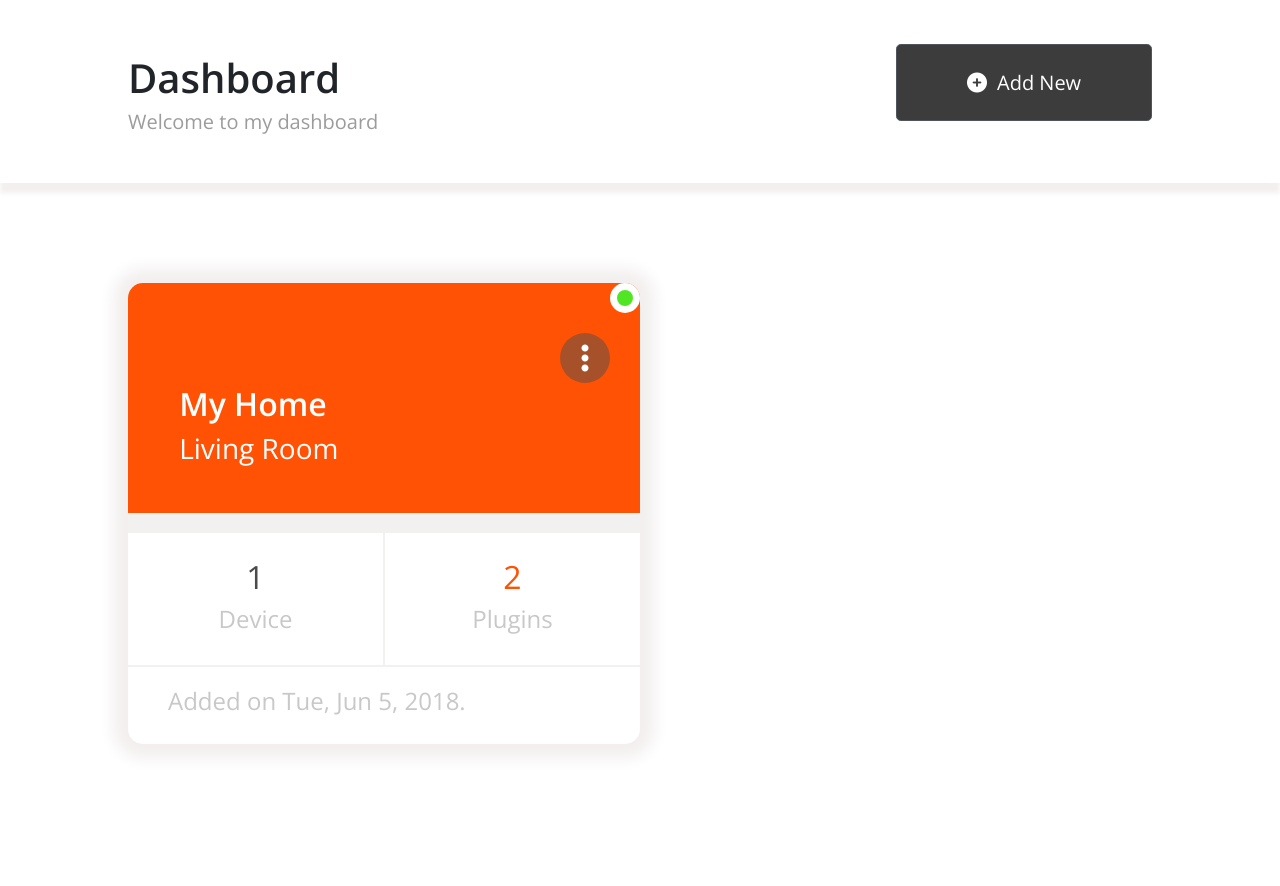
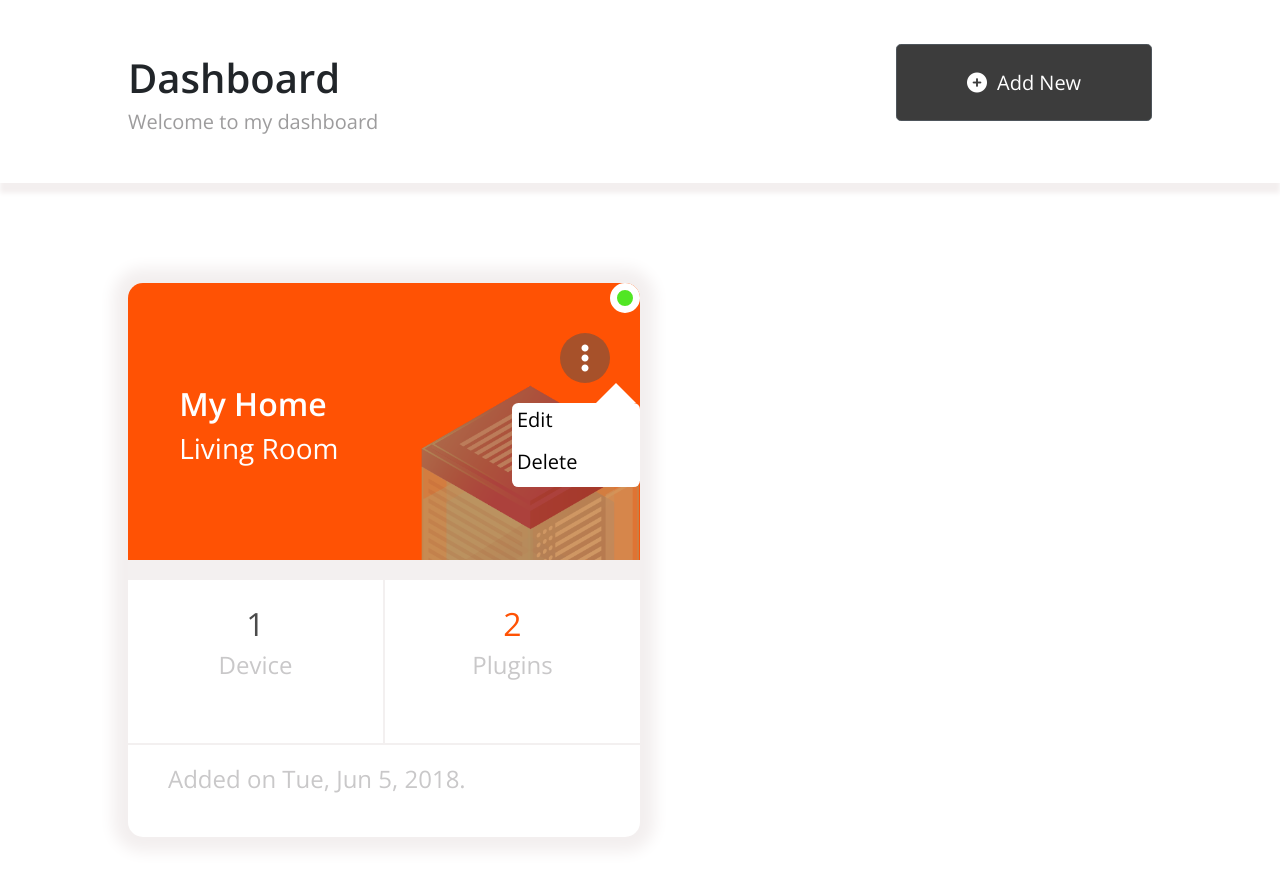
Before and after one commit to schwarro/quartic, a plain HTML site: page index.html in a window 1280 px wide. Before the commit the page ends 800 px from the top, so only its background shows below. Drawn offline with nearby package versions, Linux system fonts and the light colour scheme.

Commit message:
cropped image and styled

```diff
--- a/css/styles.css
+++ b/css/styles.css
@@ -85,10 +85,19 @@
     }
 
     .circles {
-      grid-area: 1 / 2 / 2 / 3;
+      grid-area: 1 / 1 / 2 / 3;
       display: flex;
       flex-direction: column;
       align-items: flex-end;
+      /* background-image: url('../img/mainAlt.png'); */
+    }
+
+    .image {
+      grid-column-start: 3;
+      grid-column-end: 6;
+      width: 50%;
+      opacity: 0.4;
+      z-index: 100;
     }
 
     /*styling the kebab*/
@@ -165,13 +174,14 @@
     /*styling the speech-bubble*/
 
     #speechBubble {
-    	position: relative;
+    	position: absolute;
     	background: #fff;
     	border-radius: .4em;
-      margin-top: 25px;
-      margin-right: 23px;
-      width: 60%;
-      display: none;
+      width: 10%;
+      /* display: none; */
+      z-index: 200;
+      margin-top: 120px;
+      margin-left: -30px;
     }
 
     #speechBubble:after {
@@ -184,7 +194,7 @@
     	border: 20px solid transparent;
     	border-bottom-color: #fff;
     	border-top: 0;
-    	margin-left: 30px;
+    	margin-left: 20px;
     	margin-top: -20px;
     }
 
@@ -197,11 +207,6 @@
       text-decoration: none;
     }
 
-    /* img {
-      position: absolute;
-      clip: rect(0px, 830px, 275px, 525px);
-    } */
-
 
 /* Small devices (landscape phones, 576px and up)
 @media (max-width: 576px) { ... } */
--- a/index.html
+++ b/index.html
@@ -31,7 +31,9 @@
   <!--Dashboard area  -->
   <main>
     <div class="wrapper">
+
       <div class="room">
+
         <div class="roomHeader">
           <div class="text">
             <h2>My Home</h2>
@@ -42,7 +44,6 @@
 
 
         <div class="circles">
-
           <div class="circle"></div>
           <div id="kebab">
             <i class="fas fa-ellipsis-v fa-2x"></i>
@@ -51,6 +52,7 @@
             <a href="#"><h5>Edit</h5></a>
             <a href="#"><h5>Delete</h5></a>
           </div>
+          <img class="image" src="/img/mainAlt.png" alt="">
         </div>
 
 
@@ -73,8 +75,6 @@
     </div>
   </main>
 
-<!-- <img src="/img/main.png"> -->
-
 
 
 
```
Also changed, not shown: img/mainAlt.png (added).
